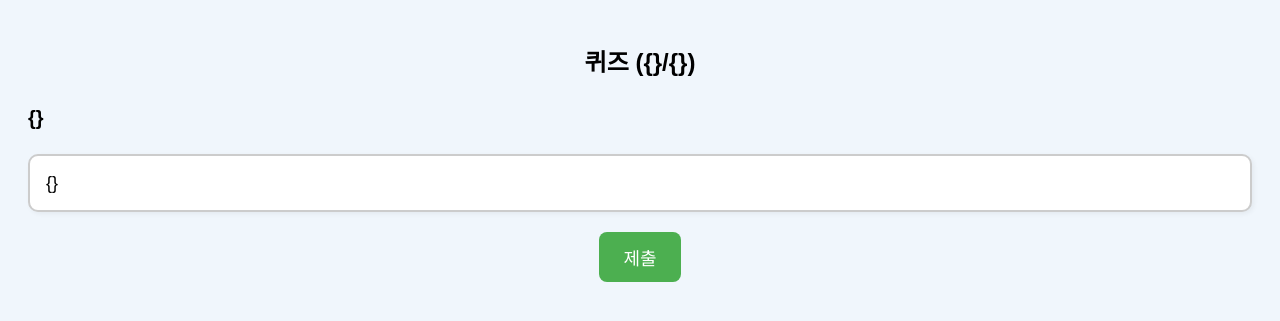
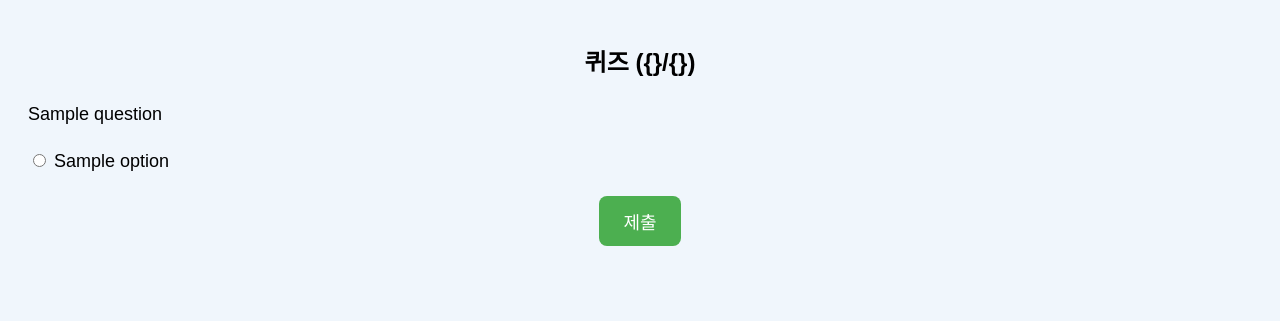
Before and after one commit to Parkdonghae/disaster_quiz_app, a Flask app: template templates/quiz.html in a window 1280 px wide. Shown: the top 321 px of the page. Run offline with Flask 2, Linux system fonts and the light colour scheme; the template is opened without the code that fills it: most values are stand-ins (such as "Sample title", 1, 10 or a date in 2020).

Commit message:
오리지널 코드 붙여넣기

```diff
--- a/templates/quiz.html
+++ b/templates/quiz.html
@@ -65,14 +65,11 @@
   </style>
 </head>
 <body>
-  <h1>퀴즈 ({}/{})</h1>
+   <h1>퀴즈 ({}/{})</h1>
   <form method="post">
-    <p class="question-text">{}</p>
+    <p>{{ question }}</p>
     {% for option in options %}
-      <label class="option-card">
-        <xinput type="radio" name="option" value="{}" required>
-        {}
-      </label>
+      <label><input type="radio" name="option" value="{{ option }}" required> {{ option }}</label><br>
     {% endfor %}
     <button type="submit">제출</button>
   </form>
```
